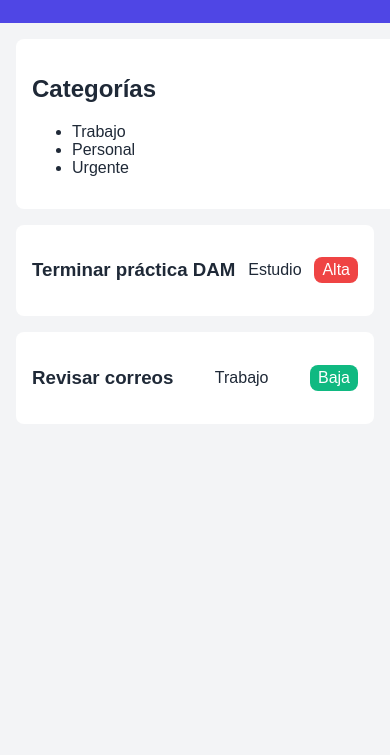
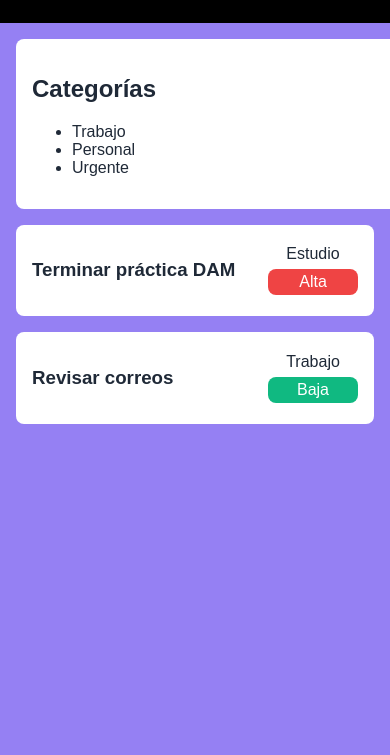
Before and after one commit to RaulAMartin/taskflow-project, a plain HTML site: page index.html in a window 390 px wide. Shown: the part 89-844 px from the top of the page. Drawn offline with Linux system fonts and the light colour scheme.

Commit message:
Cambios de colores y alineación de badges

```diff
--- a/index.html
+++ b/index.html
@@ -25,14 +25,20 @@
     <section class="tasks">
   <div class="task">
     <h3>Terminar práctica DAM</h3>
+
+    <div class="meta">
       <span class="category">Estudio</span>
       <span class="priority high">Alta</span>
+    </div>
   </div>
 
   <div class="task">
     <h3>Revisar correos</h3>
+
+    <div class="meta">
       <span class="category">Trabajo</span>
       <span class="priority low">Baja</span>
+    </div>
   </div>
 </section>
 
--- a/style.css
+++ b/style.css
@@ -1,9 +1,13 @@
 :root {
-  --primary-color: #4f46e5;
+  --primary-color: #000000;
   --background-color: #f3f4f6;
   --text-color: #1f2937;
   --high-priority: #ef4444;
   --low-priority: #10b981;
+
+  /* Fondo violeta claro */
+  --bg: #9580f3;
+
   --spacing: 16px;
   --border-radius: 8px;
   --font-main: Arial, sans-serif;
@@ -12,12 +16,12 @@
 body {
   margin: 0;
   font-family: var(--font-main);
-  background-color: var(--background-color);
+  background-color: var(--bg);   /* antes --background-color */
   color: var(--text-color);
 }
 
 header {
-  background-color: var(--primary-color);
+  background-color: var(--primary-color); /* negro */
   color: white;
   padding: var(--spacing);
 }
@@ -54,18 +58,93 @@ aside {
   transform: scale(1.02);
 }
 
+.meta {
+  display: flex;
+  flex-direction: column;   /* uno encima del otro */
+  gap: 6px;                 /* separación vertical */
+  align-items: center;      /* centrado horizontal */
+  justify-content: center;  /* centrado vertical */
+  min-width: 90px;          /* para que no se aplaste */
+}
+
+.category,
+.priority {
+  display: inline-flex;
+  justify-content: center;
+  align-items: center;
+  min-width: 70px;
+  text-align: center;
+}
+
+/* ✅ Colocar categoría + prioridad en columna y centrado */
+.task > .category,
+.task > .priority {
+  display: inline-flex;
+  justify-content: center;
+  align-items: center;
+  text-align: center;
+  min-width: 70px;
+}
+
+/* Contenedor “a la derecha” (si category y priority están como spans sueltos,
+   los agrupamos visualmente con esta técnica usando flex-column en un wrapper
+   si lo tienes; si NO tienes wrapper, usa la solución alternativa de abajo). */
+
+/* ✅ SOLUCIÓN PRINCIPAL (recomendada):
+   Si en tu HTML tienes algo como:
+   <div class="meta">
+     <span class="category">...</span>
+     <span class="priority high">...</span>
+   </div>
+   entonces esto lo deja perfecto.
+*/
+.meta {
+  display: flex;
+  flex-direction: column;
+  gap: 6px;
+  align-items: center;
+  justify-content: center;
+  min-width: 90px;
+}
+
+/* Badges de prioridad */
 .priority.high {
   background: var(--high-priority);
   color: white;
-  padding: 4px 8px;
+  padding: 4px 10px;
   border-radius: var(--border-radius);
 }
 
 .priority.low {
   background: var(--low-priority);
   color: white;
-  padding: 4px 8px;
+  padding: 4px 10px;
   border-radius: var(--border-radius);
+}
+
+/* ✅ SOLUCIÓN ALTERNATIVA (si NO tienes <div class="meta"> en el HTML)
+   En ese caso, category y priority están sueltos dentro de .task.
+   Esto hace que se apilen en columna igualmente.
+*/
+.task {
+  position: relative;
+  padding-right: 130px; /* deja espacio para el bloque derecho */
+}
+
+.task .category,
+.task .priority {
+  position: absolute;
+  right: var(--spacing);
+}
+
+.task .category {
+  top: 50%;
+  transform: translateY(-120%); /* arriba */
+}
+
+.task .priority {
+  top: 50%;
+  transform: translateY(20%);   /* abajo */
 }
 
 @media (max-width: 768px) {
@@ -76,4 +155,20 @@ aside {
   aside {
     width: 100%;
   }
+
+  /* En móvil quitamos el posicionamiento absoluto para que no se rompa */
+  .task {
+    padding-right: var(--spacing);
+  }
+
+  .task .category,
+  .task .priority {
+    position: static;
+    transform: none;
+  }
+
+  /* En móvil los ponemos en columna al final */
+  .task {
+    gap: 10px;
+  }
 }
```
Lines whose indentation alone changed are shown as unchanged.
